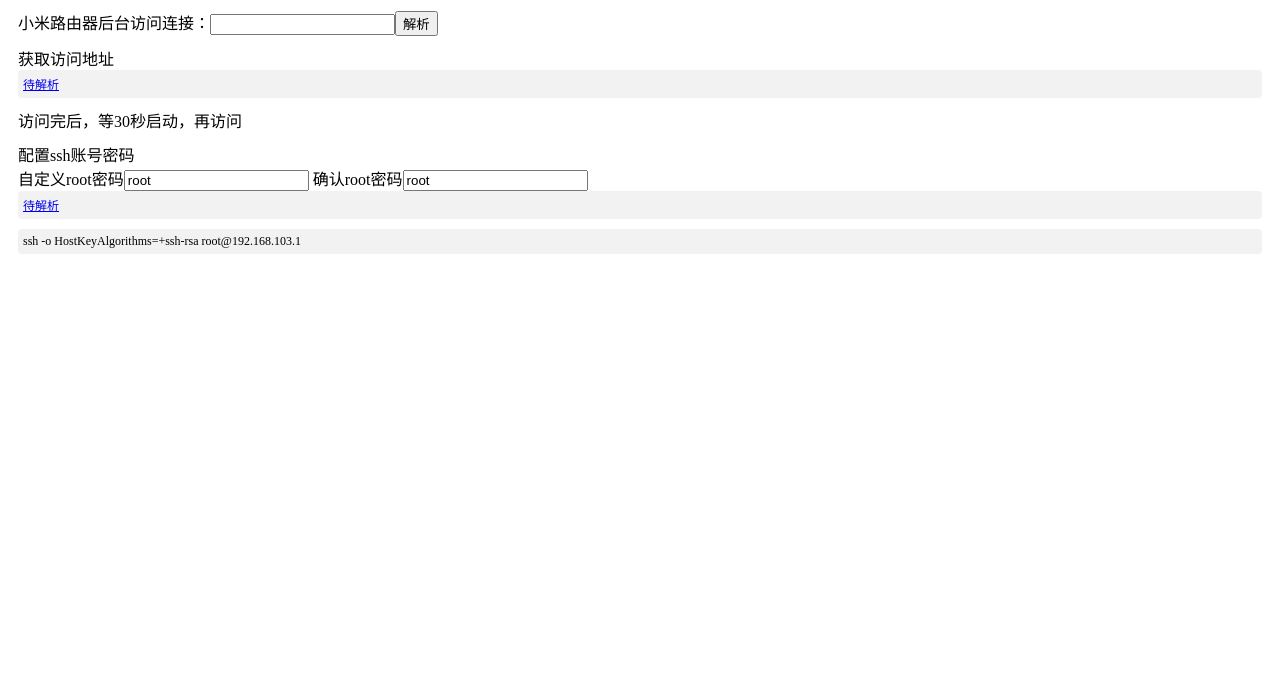
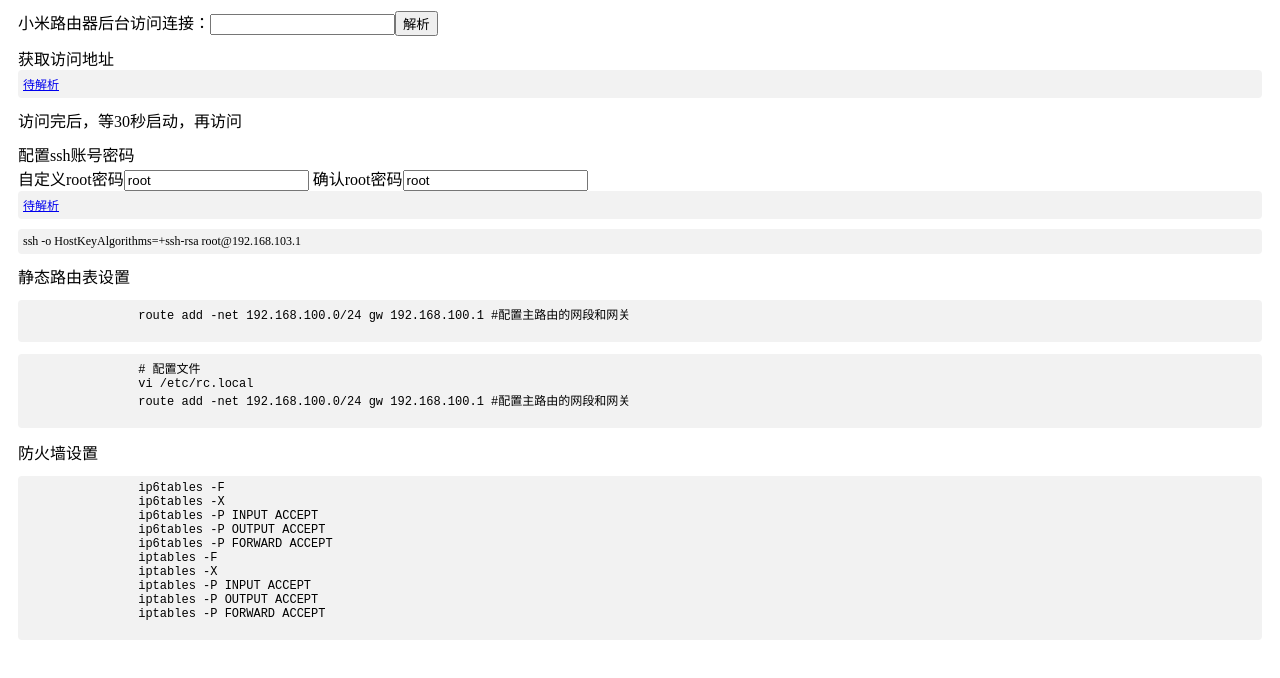
Before and after one commit to hotpoor/MiWifi_AC2350_settings, a plain HTML site: page index.html in a window 1280 px wide. Drawn offline with Linux system fonts and the light colour scheme.

Commit message:
Update index.html

```diff
--- a/index.html
+++ b/index.html
@@ -30,6 +30,32 @@
 
         </div>
         <div class="result">ssh -o HostKeyAlgorithms=+ssh-rsa root@192.168.103.1</div>
+        <div>
+            <div>静态路由表设置</div>
+            <pre class="result">
+                route add -net 192.168.100.0/24 gw 192.168.100.1 #配置主路由的网段和网关
+            </pre>
+            <pre class="result">
+                # 配置文件
+                vi /etc/rc.local
+                route add -net 192.168.100.0/24 gw 192.168.100.1 #配置主路由的网段和网关
+            </pre>
+        </div>
+        <div>
+            <div>防火墙设置</div>
+            <pre class="result">
+                ip6tables -F
+                ip6tables -X
+                ip6tables -P INPUT ACCEPT
+                ip6tables -P OUTPUT ACCEPT
+                ip6tables -P FORWARD ACCEPT
+                iptables -F
+                iptables -X
+                iptables -P INPUT ACCEPT
+                iptables -P OUTPUT ACCEPT
+                iptables -P FORWARD ACCEPT
+            </pre>
+        </div>
     </body>
 </html>
 <script type="text/coffeescript">
```
